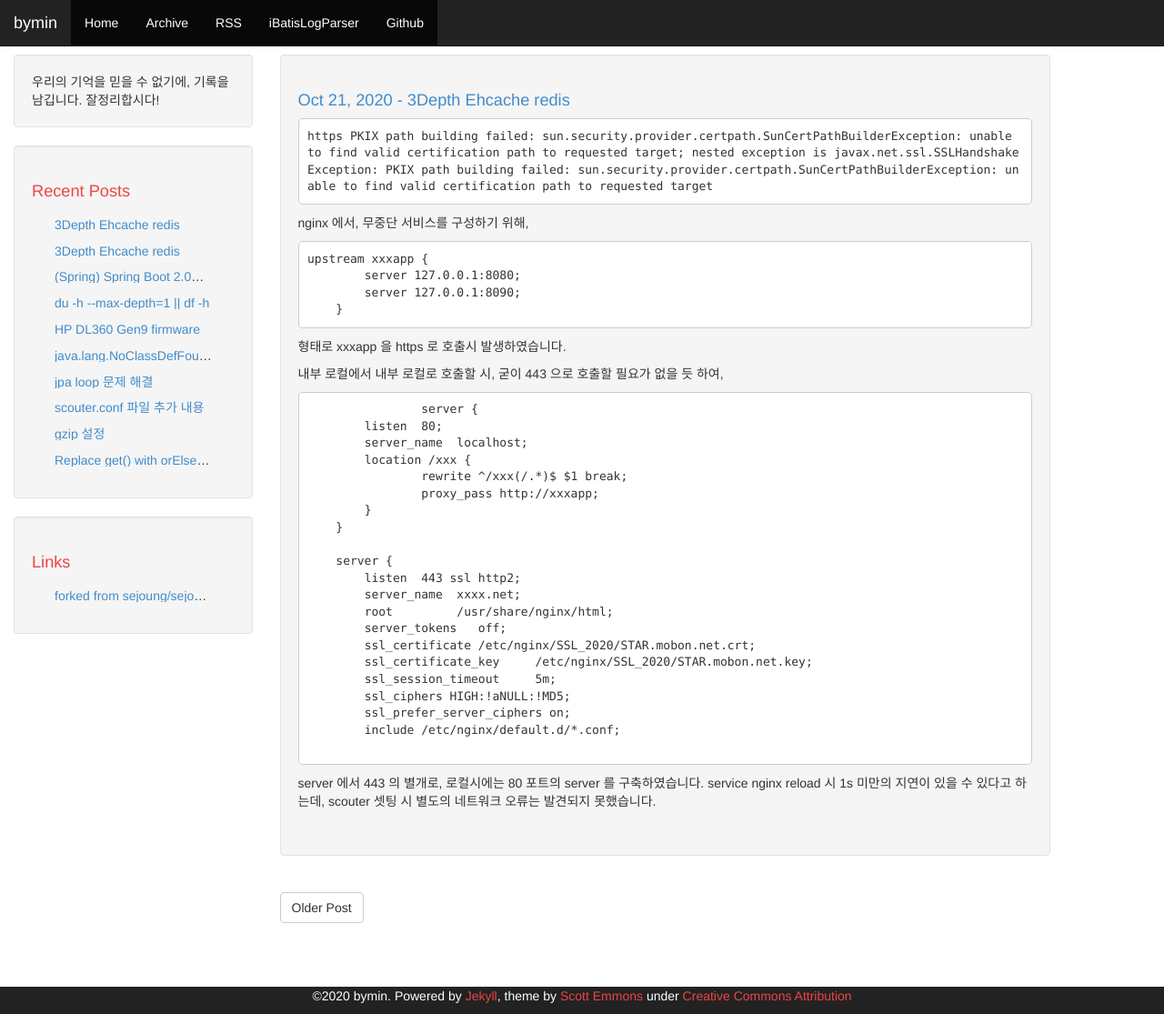
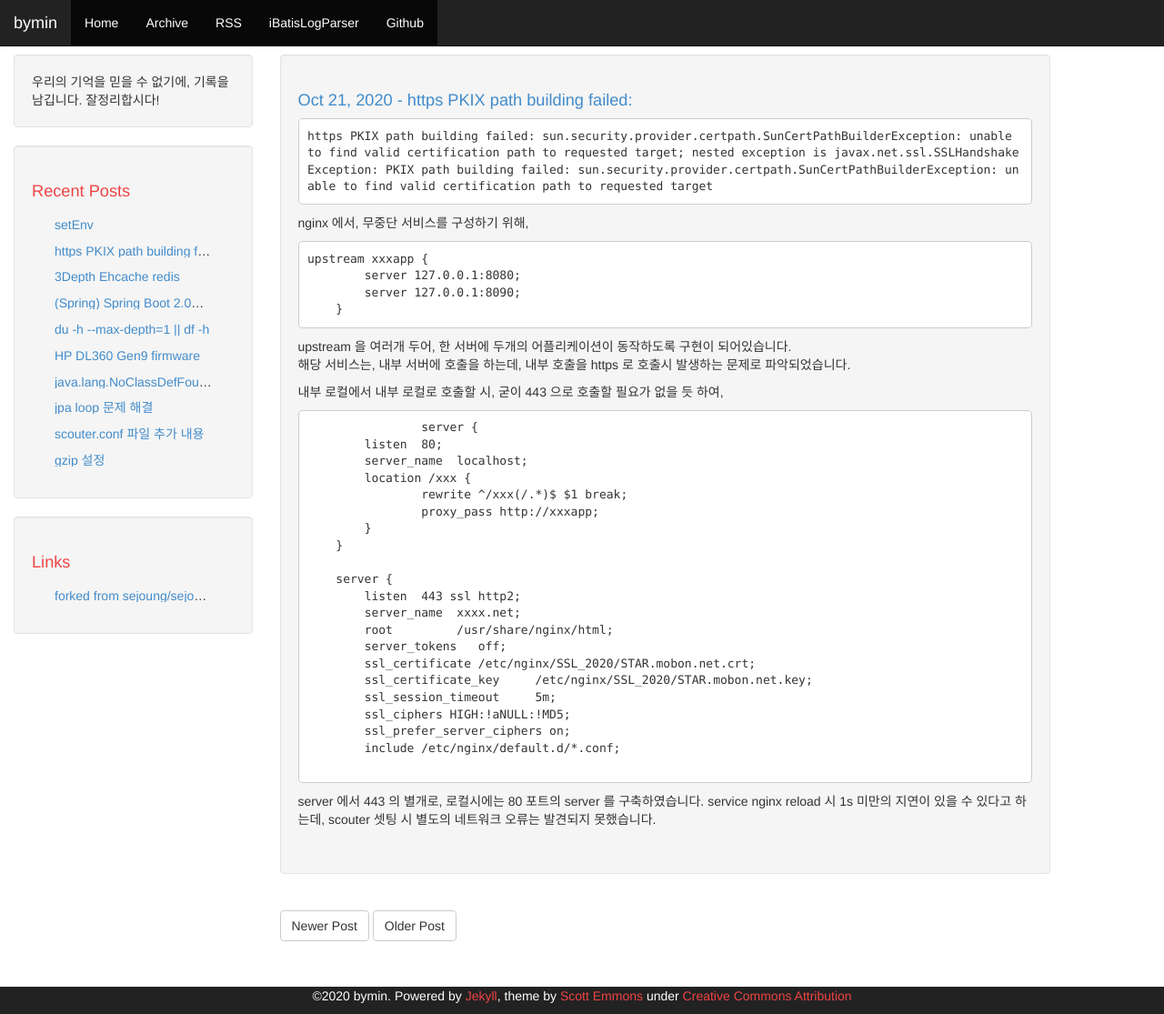
Before and after one commit to youngclown/youngclown.github.io, a Jekyll site: the page built from _posts/2020-10-21-pkix.md, in a window 1280 px wide and 1115 px high. Shown: the whole window at 91% size. Built offline with Jekyll 4.4.1, drawn with Linux system fonts in a browser that asks for light colours; comment, search, counter and statistics services are not loaded.

````diff
--- a/_posts/2020-10-21-pkix.md
+++ b/_posts/2020-10-21-pkix.md
@@ -1,6 +1,6 @@
 ---
 layout: post
-title: "3Depth Ehcache redis"
+title: "https PKIX path building failed:"
 comments: true
 ---
 
@@ -19,10 +19,10 @@ upstream xxxapp {
     }
 ```
 
-형태로 xxxapp 을 https 로 호출시 발생하였습니다.
+upstream 을 여러개 두어, 한 서버에 두개의 어플리케이션이 동작하도록 구현이 되어있습니다.
+해당 서비스는, 내부 서버에 호출을 하는데, 내부 호출을 https 로 호출시 발생하는 문제로 파악되었습니다.
 
-내부 로컬에서 내부 로컬로 호출할 시,
-굳이 443 으로 호출할 필요가 없을 듯 하여,
+내부 로컬에서 내부 로컬로 호출할 시, 굳이 443 으로 호출할 필요가 없을 듯 하여,
 
 ```
 		server {
````
Also changed, not shown: _posts/2020-10-22-setEnv.md (added, +70 -0 lines).
